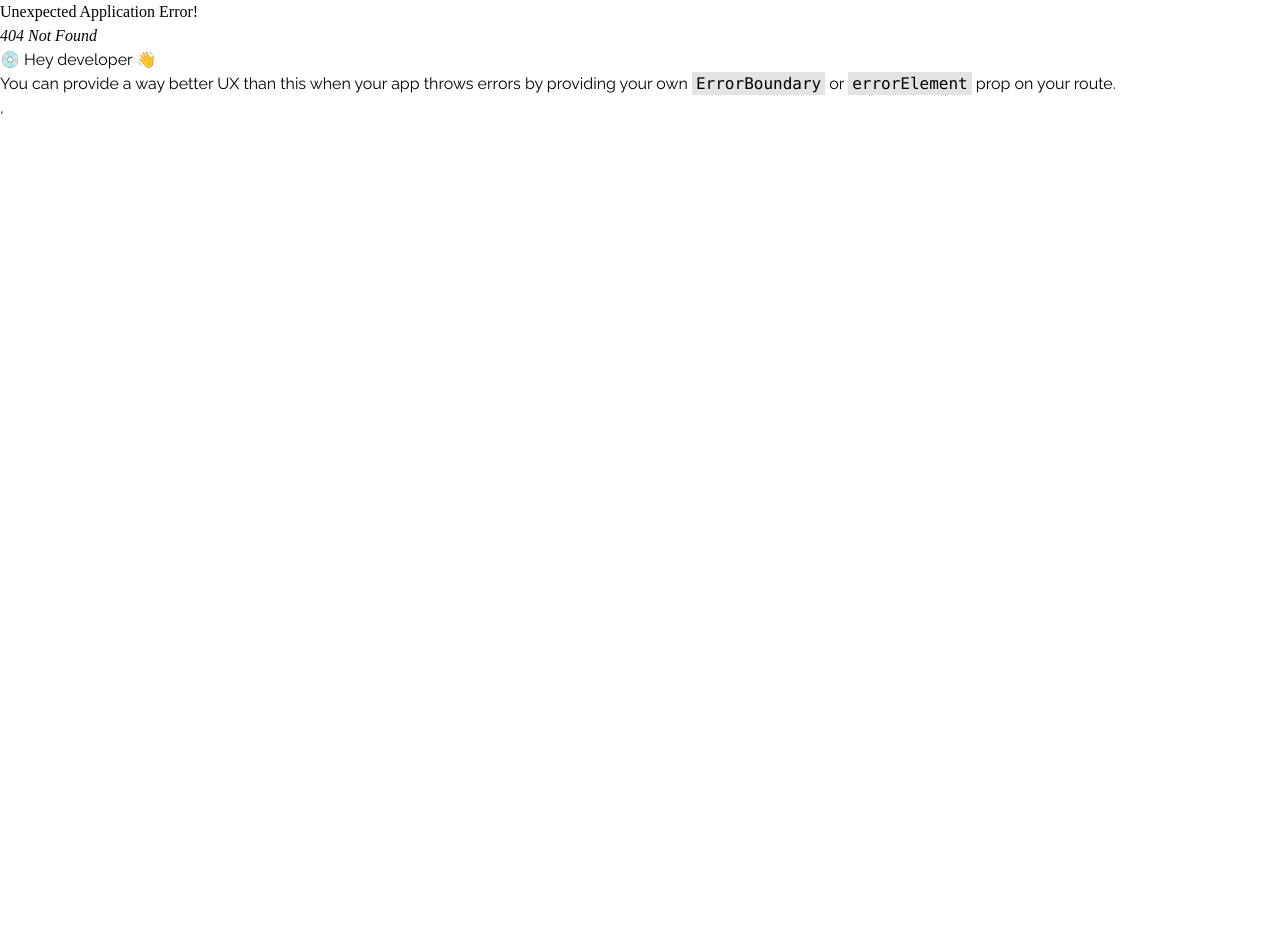
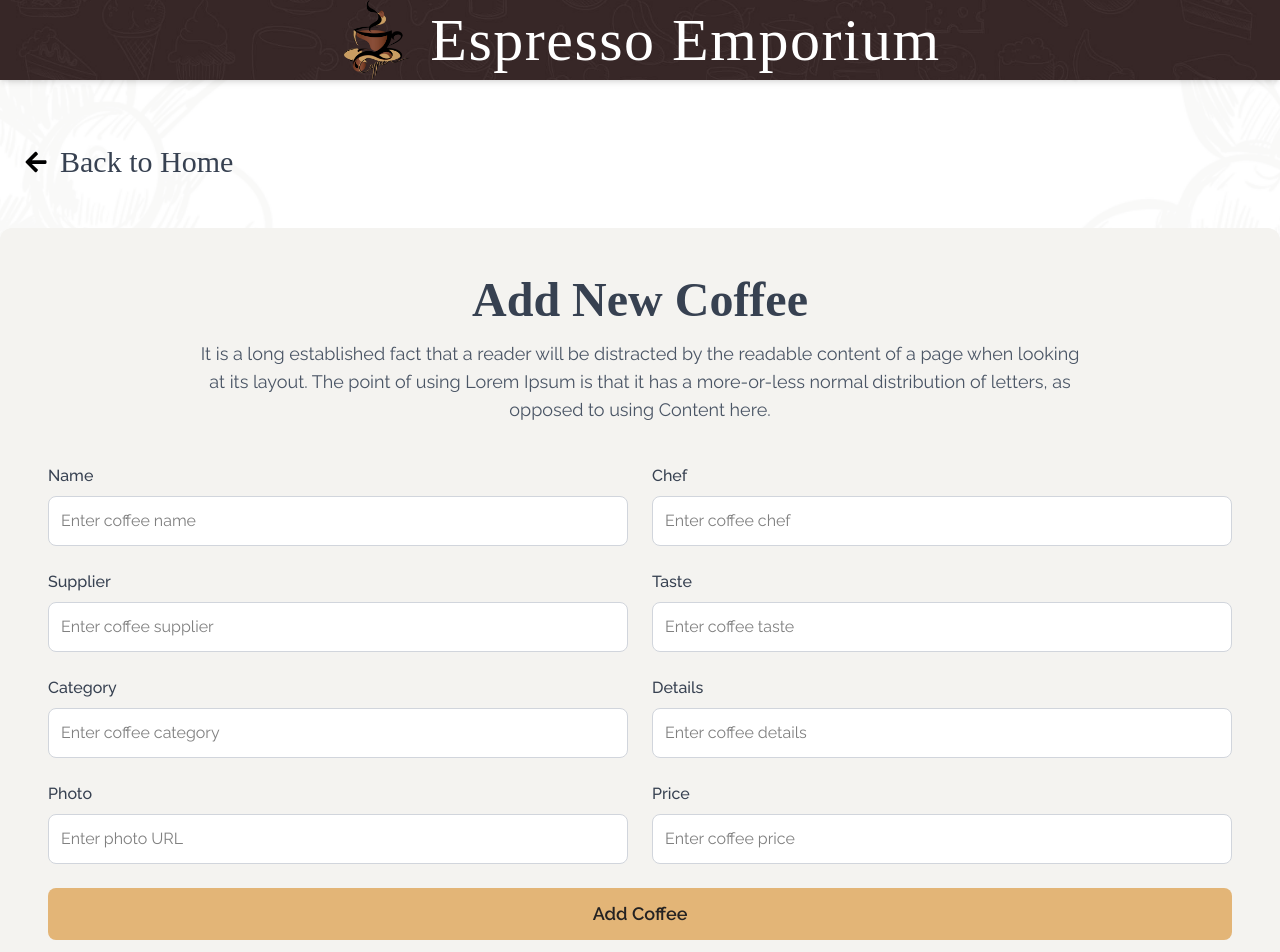
Before and after one commit to dev-rktanvir/coffee-store-client, a React (Vite) app: page /add-coffee in a window 1280 px wide. Before the commit this address had no page. Shown: the top 952 px of the page. Before the commit the page ends 800 px from the top, so only its background shows below. Built offline with nearby package versions, Linux system fonts and the light colour scheme; a web font is replaced by a local one.

Commit message:
complete add coffee page

```diff
--- a/src/main.jsx
+++ b/src/main.jsx
@@ -5,6 +5,7 @@ import App from './App.jsx'
 import { createBrowserRouter, RouterProvider } from 'react-router';
 import MainLayout from './Layout/MainLayout.jsx';
 import Home from './pages/Home.jsx';
+import AddCoffee from './pages/addCoffee/AddCoffee.jsx';
 
 const router = createBrowserRouter([
   {
@@ -14,6 +15,10 @@ const router = createBrowserRouter([
       {
         index: true,
         Component: Home
+      },
+      {
+        path: "/add-coffee",
+        Component: AddCoffee
       }
     ]
   },
--- /dev/null
+++ b/src/pages/addCoffee/AddCoffee.jsx
@@ -0,0 +1,43 @@
+import React from "react";
+import { Link } from "react-router";
+import { FaArrowLeft } from "react-icons/fa";
+import CoffeeForm from "./CoffeeForm";
+
+const AddCoffee = () => {
+    return (
+        <section
+            className="bg-cover bg-center min-h-screen py-8 sm:py-12"
+            style={{ backgroundImage: "url('11.png')" }}
+        >
+            {/* Back to home */}
+            <div className="max-w-7xl mx-auto flex gap-2 sm:gap-3 items-center px-4 sm:px-6 py-6 sm:py-12 mt-6 sm:mt-12">
+                <FaArrowLeft size={24} />
+                <Link
+                    to="/"
+                    className="text-lg sm:text-2xl md:text-3xl text-[#374151] font-medium"
+                >
+                    Back to Home
+                </Link>
+            </div>
+
+            {/* Content Box */}
+            <div className="max-w-7xl mx-auto bg-[#F4F3F0] p-6 sm:p-8 md:p-12 rounded-xl shadow-lg mb-16 sm:mb-24 mx-4">
+                {/* Heading */}
+                <h2 className="text-2xl sm:text-4xl md:text-5xl text-[#374151] font-bold text-center mb-4">
+                    Add New Coffee
+                </h2>
+                <p className="text-sm sm:text-base md:text-lg text-gray-600 text-center mb-8 sm:mb-10 max-w-2xl md:max-w-4xl mx-auto px-2">
+                    It is a long established fact that a reader will be distracted by the
+                    readable content of a page when looking at its layout. The point of
+                    using Lorem Ipsum is that it has a more-or-less normal distribution of
+                    letters, as opposed to using Content here.
+                </p>
+
+                {/* Form Component */}
+                <CoffeeForm />
+            </div>
+        </section>
+    );
+};
+
+export default AddCoffee;
--- /dev/null
+++ b/src/pages/addCoffee/CoffeeForm.jsx
@@ -0,0 +1,99 @@
+import React from "react";
+
+const CoffeeForm = () => {
+    return (
+        <form className="grid grid-cols-1 md:grid-cols-2 gap-6">
+            {/* Name */}
+            <div>
+                <label className="block text-[#374151] font-medium mb-2">Name</label>
+                <input
+                    type="text"
+                    placeholder="Enter coffee name"
+                    className="w-full bg-white border border-gray-300 rounded-lg p-3 focus:outline-none focus:ring-2 focus:ring-yellow-500"
+                />
+            </div>
+
+            {/* Chef */}
+            <div>
+                <label className="block text-[#374151] font-medium mb-2">Chef</label>
+                <input
+                    type="text"
+                    placeholder="Enter coffee chef"
+                    className="w-full bg-white border border-gray-300 rounded-lg p-3 focus:outline-none focus:ring-2 focus:ring-yellow-500"
+                />
+            </div>
+
+            {/* Supplier */}
+            <div>
+                <label className="block text-[#374151] font-medium mb-2">Supplier</label>
+                <input
+                    type="text"
+                    placeholder="Enter coffee supplier"
+                    className="w-full bg-white border border-gray-300 rounded-lg p-3 focus:outline-none focus:ring-2 focus:ring-yellow-500"
+                />
+            </div>
+
+            {/* Taste */}
+            <div>
+                <label className="block text-[#374151] font-medium mb-2">Taste</label>
+                <input
+                    type="text"
+                    placeholder="Enter coffee taste"
+                    className="w-full bg-white border border-gray-300 rounded-lg p-3 focus:outline-none focus:ring-2 focus:ring-yellow-500"
+                />
+            </div>
+
+            {/* Category */}
+            <div>
+                <label className="block text-[#374151] font-medium mb-2">Category</label>
+                <input
+                    type="text"
+                    placeholder="Enter coffee category"
+                    className="w-full bg-white border border-gray-300 rounded-lg p-3 focus:outline-none focus:ring-2 focus:ring-yellow-500"
+                />
+            </div>
+
+            {/* Details */}
+            <div>
+                <label className="block text-[#374151] font-medium mb-2">Details</label>
+                <input
+                    type="text"
+                    placeholder="Enter coffee details"
+                    className="w-full bg-white border border-gray-300 rounded-lg p-3 focus:outline-none focus:ring-2 focus:ring-yellow-500"
+                />
+            </div>
+
+            {/* Photo */}
+            <div>
+                <label className="block text-[#374151] font-medium mb-2">Photo</label>
+                <input
+                    type="text"
+                    placeholder="Enter photo URL"
+                    className="w-full bg-white border border-gray-300 rounded-lg p-3 focus:outline-none focus:ring-2 focus:ring-yellow-500"
+                />
+            </div>
+
+            {/* Price */}
+            <div>
+                <label className="block text-[#374151] font-medium mb-2">Price</label>
+                <input
+                    type="number"
+                    placeholder="Enter coffee price"
+                    className="w-full bg-white border border-gray-300 rounded-lg p-3 focus:outline-none focus:ring-2 focus:ring-yellow-500"
+                />
+            </div>
+
+            {/* Full Width Button */}
+            <div className="col-span-1 md:col-span-2">
+                <button
+                    type="submit"
+                    className="w-full bg-[#E3B577] hover:bg-yellow-600 text-[#242222] font-semibold text-lg py-3 rounded-lg transition"
+                >
+                    Add Coffee
+                </button>
+            </div>
+        </form>
+    );
+};
+
+export default CoffeeForm;
```
Also changed, not shown: public/11.png (added).
